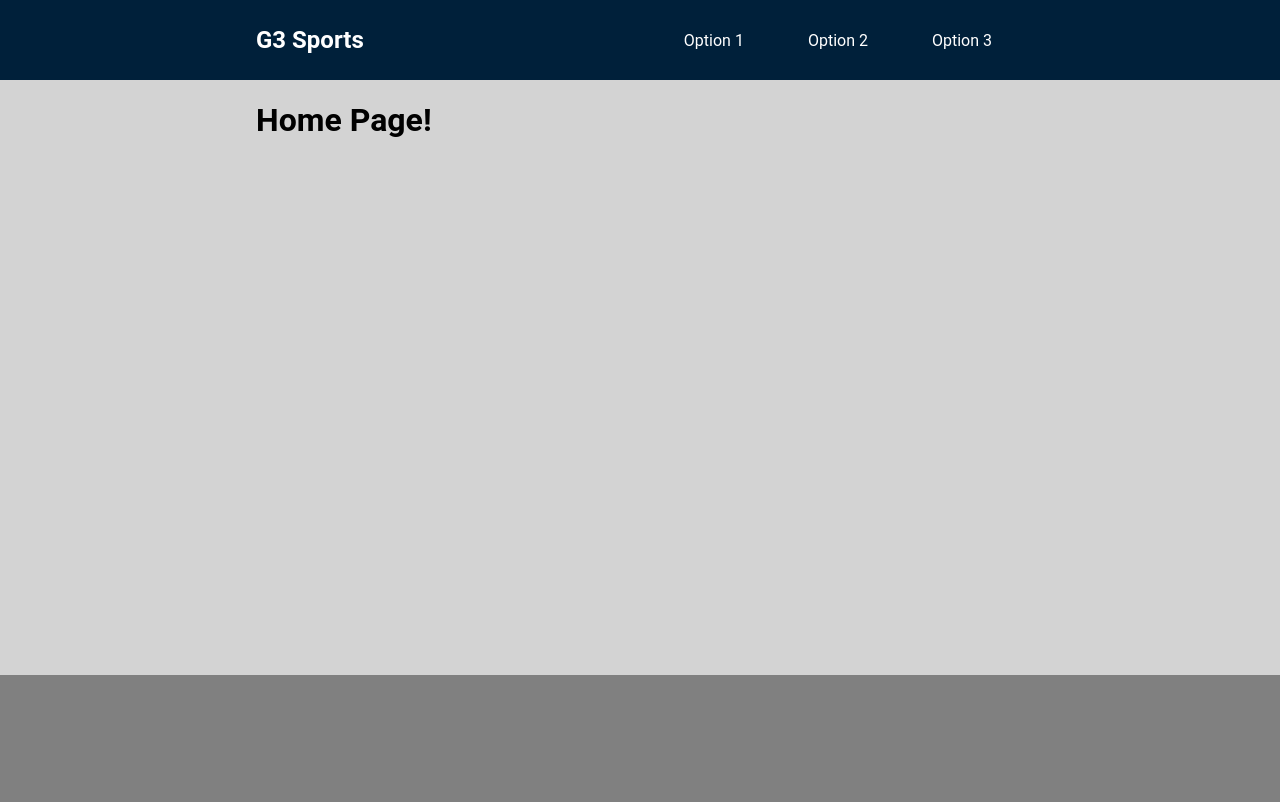
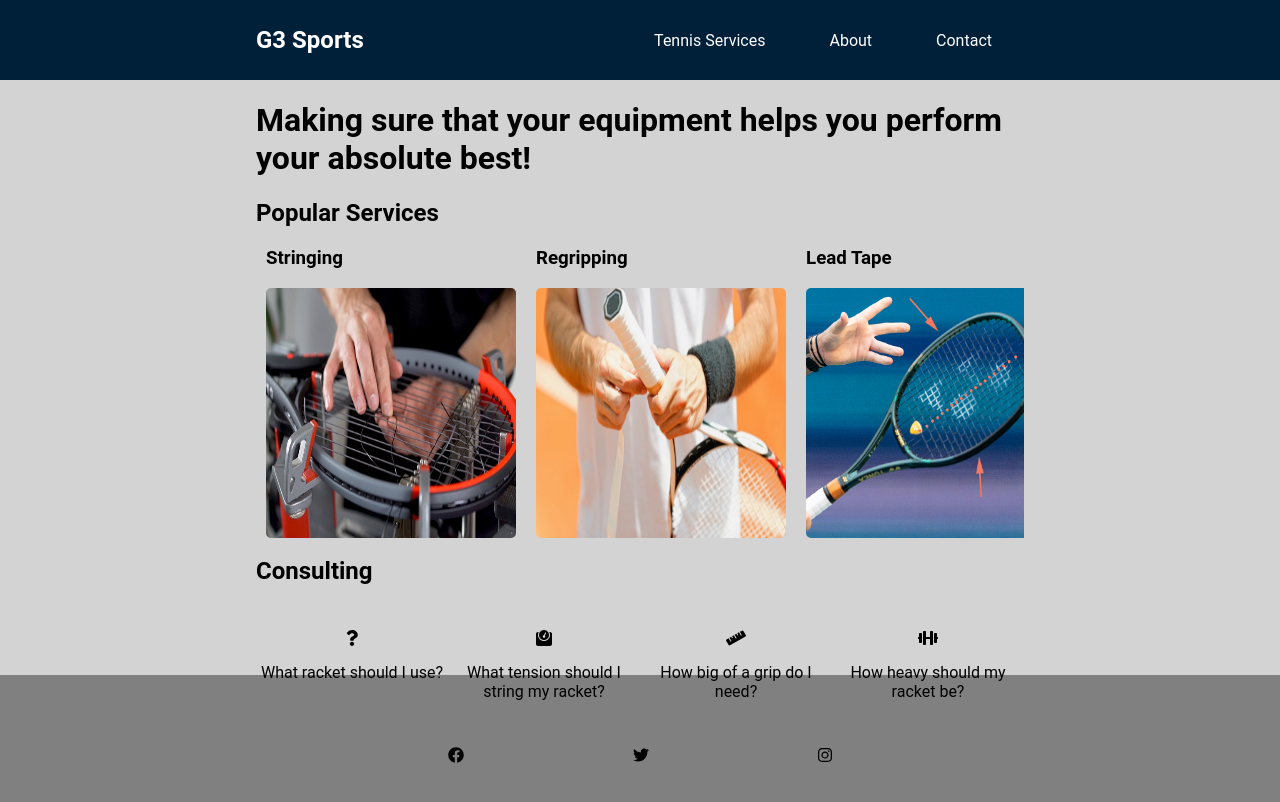
Before and after one commit to gngo2018/g3-sports, a Next.js app: page / in a window 1280 px wide. Shown: the top 802 px of the page. Built offline with nearby package versions, Linux system fonts and the light colour scheme.

Commit message:
Added content to the home page

```diff
--- a/components/layout/footer/Footer.tsx
+++ b/components/layout/footer/Footer.tsx
@@ -1,9 +1,12 @@
+import { FontAwesomeIcon } from '@fortawesome/react-fontawesome'
 import footerStyles from './footer.module.css'
 
 export default function Footer(){
     return(
         <div className={footerStyles.footer_container}>
-            {/* <h2>Footer!</h2> */}
-        </div>
+        <FontAwesomeIcon icon={['fab', 'facebook']} className={footerStyles.icon} />
+        <FontAwesomeIcon icon={['fab', 'twitter']} className={footerStyles.icon}/>
+        <FontAwesomeIcon icon={['fab', 'instagram']} className={footerStyles.icon}/>
+    </div>
     )
 }
--- a/components/layout/footer/footer.module.css
+++ b/components/layout/footer/footer.module.css
@@ -1,6 +1,18 @@
 .footer_container{
     background-color: gray;
-    position: relative;
-    display:flex;
+    display: flex;
+    justify-content: space-between;
+    align-items: center;
     height:10rem;
+    padding: 0 25%;
 }
+
+.icon{
+    height:24px;
+}
+
+@media (min-width:1024px){
+    .footer_container{
+        padding: 0 35%;
+    }
+}
--- a/components/layout/header/Header.tsx
+++ b/components/layout/header/Header.tsx
@@ -10,9 +10,9 @@ export default function Header(){
                 <span className={headerStyles.hamburger_menu_line}></span>
             </div>
             <div className={headerStyles.header_list_item_container}>
-                <span>Option 1</span>
-                <span>Option 2</span>
-                <span>Option 3</span>
+                <span>Tennis Services</span>
+                <span>About</span>
+                <span>Contact</span>
             </div>
         </div>
     )
--- a/package.json
+++ b/package.json
@@ -8,6 +8,10 @@
     "lint": "next lint"
   },
   "dependencies": {
+    "@fortawesome/fontawesome-svg-core": "^1.2.36",
+    "@fortawesome/free-brands-svg-icons": "^5.15.4",
+    "@fortawesome/free-solid-svg-icons": "^5.15.4",
+    "@fortawesome/react-fontawesome": "^0.1.16",
     "next": "12.0.7",
     "react": "17.0.2",
     "react-dom": "17.0.2"
--- a/pages/_app.tsx
+++ b/pages/_app.tsx
@@ -1,7 +1,12 @@
 import type { AppProps } from 'next/app'
+import { library } from '@fortawesome/fontawesome-svg-core'
+import { fab } from '@fortawesome/free-brands-svg-icons'
+import { faQuestion, faWeight, faDumbbell, faRuler } from '@fortawesome/free-solid-svg-icons'
 import Header from '../components/layout/header/Header'
 import Footer from '../components/layout/footer/Footer'
 import '../styles/globals.css'
+
+library.add(fab, faQuestion, faWeight, faDumbbell, faRuler)
 
 function MyApp({ Component, pageProps }: AppProps) {
   return (
--- a/pages/index.tsx
+++ b/pages/index.tsx
@@ -1,6 +1,7 @@
 import type { NextPage } from 'next'
 import Head from 'next/head'
 import Image from 'next/image'
+import { FontAwesomeIcon } from '@fortawesome/react-fontawesome'
 import styles from '../styles/Home.module.css'
 
 const Home: NextPage = () => {
@@ -11,10 +12,76 @@ const Home: NextPage = () => {
         <meta name="description" content="Generated by create next app" />
         <link rel="icon" href="/favicon.ico" />
       </Head>
-      <h1>Home Page!</h1>
+      <div className={styles.quote_container}>
+        <h1>Making sure that your equipment helps you perform your absolute best!</h1>
+      </div>
+      {/* Services */}
+      <h2>Popular Services</h2>
+      <div className={styles.image_container}>
+        <div className={styles.image_container_flex_item}>
+          <h3>Stringing</h3>
+          <div className={styles.image}>
+            <Image
+              src='/assets/tennis/stringing1.jpg'
+              alt='stringing'
+              layout="fill"
+              priority
+            />
+          </div>
+        </div>
+        <div className={styles.image_container_flex_item}>
+          <h3>Regripping</h3>
+          <div className={styles.image}>
+            <Image
+              src='/assets/tennis/regrip.jpeg'
+              alt='stringing'
+              layout="fill"
+              priority
+            />
+          </div>
+        </div>
+        <div className={styles.image_container_flex_item}>
+          <h3>Lead Tape</h3>
+          <div className={styles.image}>
+            <Image
+              src='/assets/tennis/leadtape1.jpg'
+              alt='stringing'
+              layout="fill"
+            />
+          </div>
+        </div>
+        <div className={styles.image_container_flex_item}>
+          <h3>Grip Building</h3>
+          <div className={styles.image}>
+            <Image
+              src='/assets/tennis/gripbuild.jpg'
+              alt='stringing'
+              layout="fill"
+            />
+          </div>
+        </div>
+      </div>
+      {/* Consulting */}
+      <h2>Consulting</h2>
+      <div className={styles.consulting_container}>
+        <div className={styles.consulting_container_flex_item}>
+          <FontAwesomeIcon icon="question" className={styles.icon} />
+          <div>What racket should I use?</div>
+        </div>
+        <div className={styles.consulting_container_flex_item}>
+          <FontAwesomeIcon icon="weight" className={styles.icon} />
+          <div>What tension should I string my racket?</div>
+        </div>
+        <div className={styles.consulting_container_flex_item}>
+          <FontAwesomeIcon icon="ruler" className={styles.icon} />
+          <div>How big of a grip do I need?</div>
+        </div>
+        <div className={styles.consulting_container_flex_item}>
+          <FontAwesomeIcon icon="dumbbell" className={styles.icon} />
+          <div>How heavy should my racket be?</div>
+        </div>
+      </div>
     </div>
-
-
   )
 }
 
--- a/styles/Home.module.css
+++ b/styles/Home.module.css
@@ -1,6 +1,46 @@
 .home_container{
   padding:3%;
-  height:70vh;
+}
+
+.image_container{
+  display: flex;
+  overflow-x: auto;
+  justify-content: space-between;
+}
+
+.image_container_flex_item{
+  margin: 0 10px;
+}
+
+.image_container_flex_item h3{
+  margin-top:0;
+}
+
+.image{
+  position: relative;
+  flex: 0 0 auto;
+  width:250px;
+  height:250px;
+}
+
+.image img{
+  border-radius: 5px;
+}
+
+.consulting_container{
+  display:flex;
+  flex-wrap: wrap;
+}
+
+.consulting_container_flex_item{
+  width:50%;
+  text-align: center;
+  margin: 15px 0;
+}
+
+.icon{
+  height:36px;
+  margin-bottom:5px;
 }
 
 @media (min-width:1024px) {
@@ -8,4 +48,8 @@
     padding: 0 20%;
     height:71.75vh;
   }
+
+  .consulting_container_flex_item{
+    width:25%;
+  }
 }
```
Also changed, not shown: 1 other file (tests, documents, lock files or other folders).
